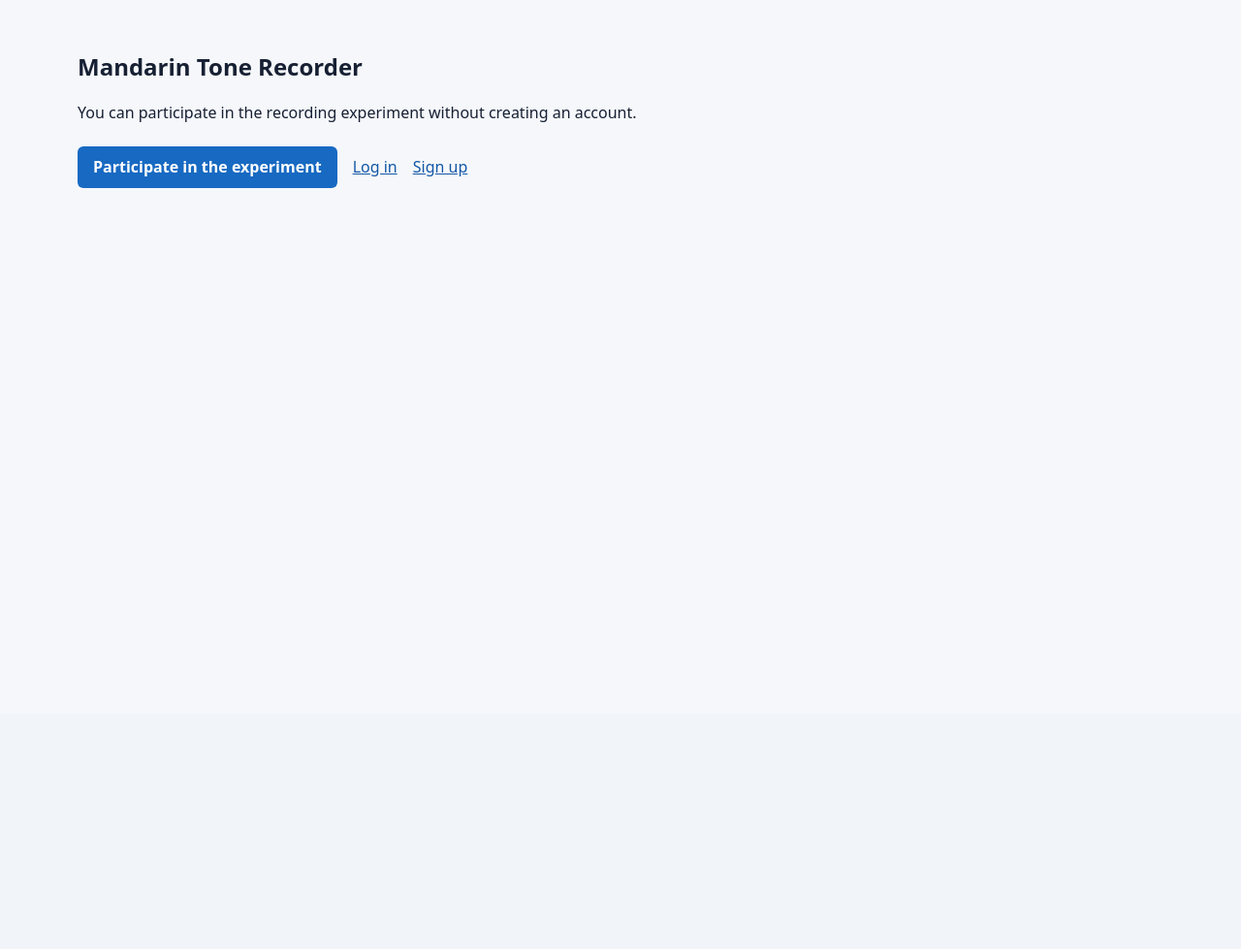
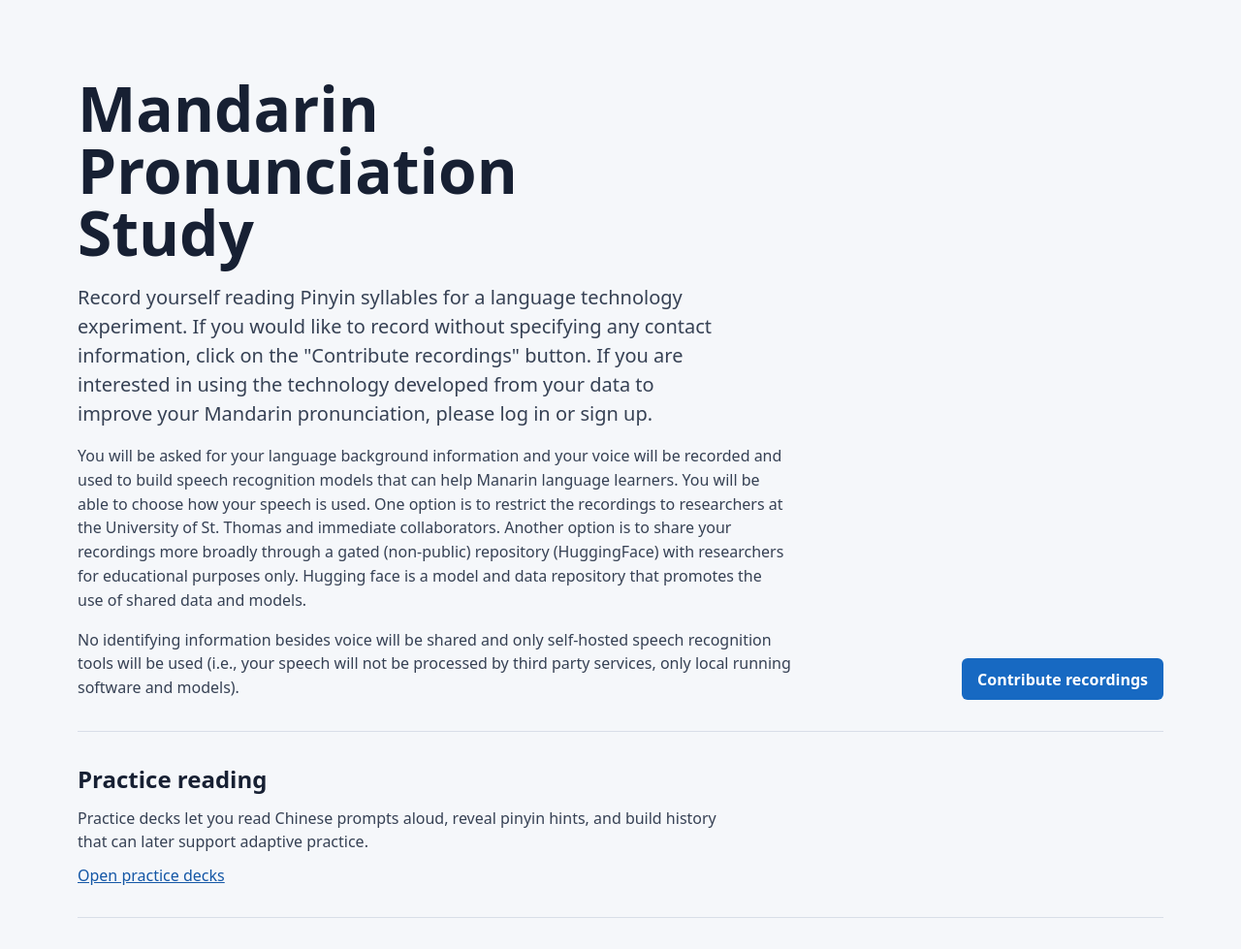
Before and after one commit to abecode/mandarin_tone_recorder, a Django app: template templates/home.html in a window 1280 px wide. Shown: the part 64-1043 px from the top of the page at 97% size. Before the commit the page ends 258 px from the top, so only its background shows below. Run offline with Django 5.2, Linux system fonts and the light colour scheme; the template is opened without the code that fills it, so the values that code supplies are empty.

Commit message:
fixed the home page layout and wording

```diff
--- a/static/css/app.css
+++ b/static/css/app.css
@@ -60,6 +60,98 @@ select {
 .auth-panel,
 .study-flow {
   max-width: 38rem;
+}
+
+.home-hero {
+  min-height: 22rem;
+  display: grid;
+  grid-template-columns: minmax(0, 1fr) auto;
+  align-items: end;
+  gap: 2rem;
+  padding: 3rem 0 2rem;
+  border-bottom: 1px solid #d8dee8;
+}
+
+.section-label {
+  margin: 0 0 0.75rem;
+  color: #596579;
+  font-size: 0.9rem;
+  font-weight: 800;
+  text-transform: uppercase;
+}
+
+.home-hero h1 {
+  max-width: 14ch;
+  margin: 0;
+  font-size: 4rem;
+  line-height: 1;
+}
+
+.home-lede {
+  max-width: 42rem;
+  margin: 1.25rem 0 0;
+  color: #364154;
+  font-size: 1.25rem;
+  line-height: 1.5;
+}
+
+.home-disclosure {
+  max-width: 46rem;
+  margin: 1rem 0 0;
+  color: #364154;
+  line-height: 1.55;
+}
+
+.home-primary-actions {
+  display: flex;
+  flex-wrap: wrap;
+  justify-content: flex-end;
+  gap: 0.75rem;
+}
+
+.button-link {
+  width: fit-content;
+  padding: 0.65rem 1rem;
+  border: 1px solid #aeb8c7;
+  border-radius: 0.375rem;
+  background: #ffffff;
+  color: #172033;
+  font-weight: 700;
+  text-decoration: none;
+}
+
+.home-paths {
+  display: grid;
+  grid-template-columns: minmax(0, 42rem);
+  gap: 2rem;
+  padding: 2rem 0;
+  border-bottom: 1px solid #d8dee8;
+}
+
+.home-path {
+  display: grid;
+  align-content: start;
+  gap: 0.75rem;
+}
+
+.home-path h2,
+.home-path p {
+  margin: 0;
+}
+
+.home-path p,
+.home-note p {
+  color: #364154;
+  line-height: 1.5;
+}
+
+.home-note {
+  max-width: 48rem;
+  padding: 1.5rem 0 0;
+}
+
+.home-note p {
+  margin: 0;
 }
 
 .auth-panel form,
@@ -427,6 +519,31 @@ button:disabled {
     padding: 1.25rem 0;
   }
 
+  .home-hero {
+    min-height: auto;
+    grid-template-columns: 1fr;
+    align-items: start;
+    padding: 2rem 0 1.5rem;
+  }
+
+  .home-hero h1 {
+    font-size: 3rem;
+  }
+
+  .home-primary-actions,
+  .home-paths {
+    display: grid;
+  }
+
+  .home-primary-actions a {
+    width: 100%;
+  }
+
+  .home-paths {
+    grid-template-columns: 1fr;
+    gap: 1.5rem;
+  }
+
   .recorder {
     min-height: calc(100vh - 6.5rem);
   }
--- a/templates/home.html
+++ b/templates/home.html
@@ -1,21 +1,50 @@
 {% extends "base.html" %}
 
 {% block content %}
-  <section class="workspace">
-    <h1>Mandarin Tone Recorder</h1>
-    {% if user.is_authenticated %}
-      <p>Your experiments and practice sessions will appear here.</p>
-    {% else %}
-      <p>You can participate in the recording experiment without creating an account.</p>
-    {% endif %}
-    <div class="action-row">
+  <section class="home-hero">
+    <div>
+      <h1>Mandarin Pronunciation Study</h1>
+      <p class="home-lede">
+        Record yourself reading Pinyin syllables for a language technology
+        experiment. If you would like to record without specifying any contact
+        information, click on the "Contribute recordings" button. If you are
+        interested in using the technology developed from your data to improve
+        your Mandarin pronunciation, please log in or sign up.
+      </p>
+      <p class="home-disclosure">
+        You will be asked for your language background information and
+        your voice will be recorded and used to build speech
+        recognition models that can help Manarin language learners.
+        You will be able to choose how your speech is used. One option
+        is to restrict the recordings to researchers at the University
+        of St. Thomas and immediate collaborators. Another option is
+        to share your recordings more broadly through a gated
+        (non-public) repository (HuggingFace) with researchers for
+        educational purposes only. Hugging face is a model and data
+        repository that promotes the use of shared data and models.
+      </p>
+      <p class="home-disclosure">
+	No identifying information besides voice will be shared and
+        only self-hosted speech recognition tools will be used (i.e.,
+        your speech will not be processed by third party services,
+        only local running software and models).
+      </p>
+    </div>
+    <div class="home-primary-actions">
       <a class="primary-action" href="{% url 'participants:consent' %}">
-        Participate in the experiment
+        Contribute recordings
       </a>
-      {% if not user.is_authenticated %}
-        <a href="{% url 'accounts:login' %}">Log in</a>
-        <a href="{% url 'accounts:signup' %}">Sign up</a>
-      {% endif %}
+    </div>
+  </section>
+
+  <section class="home-paths" aria-label="Application paths">
+    <div class="home-path">
+      <h2>Practice reading</h2>
+      <p>
+        Practice decks let you read Chinese prompts aloud, reveal pinyin hints,
+        and build history that can later support adaptive practice.
+      </p>
+      <a href="{% url 'practice:landing' %}">Open practice decks</a>
     </div>
   </section>
 {% endblock %}
```
Also changed, not shown: tests/test_accounts.py (+11 -2 lines).
